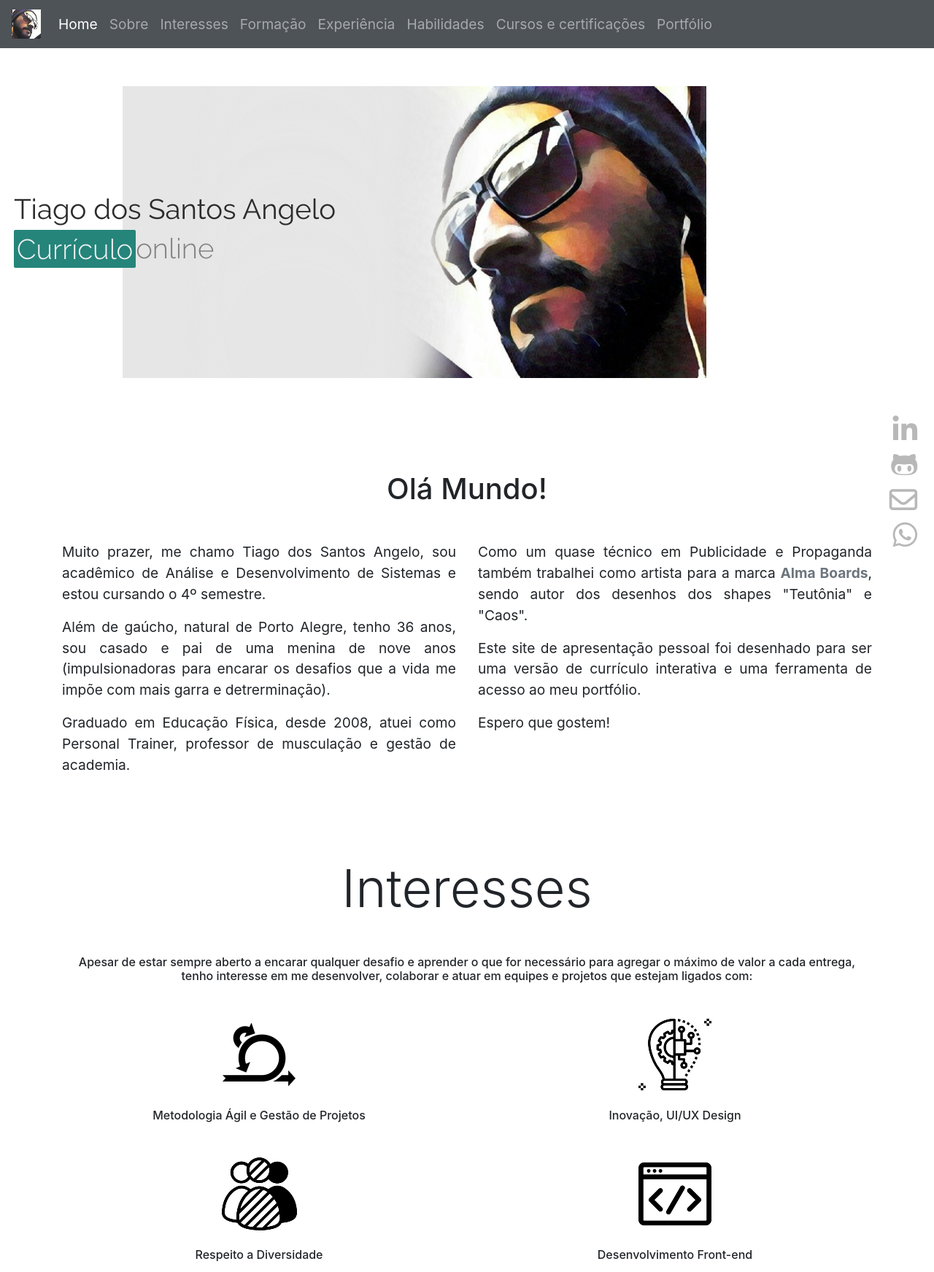
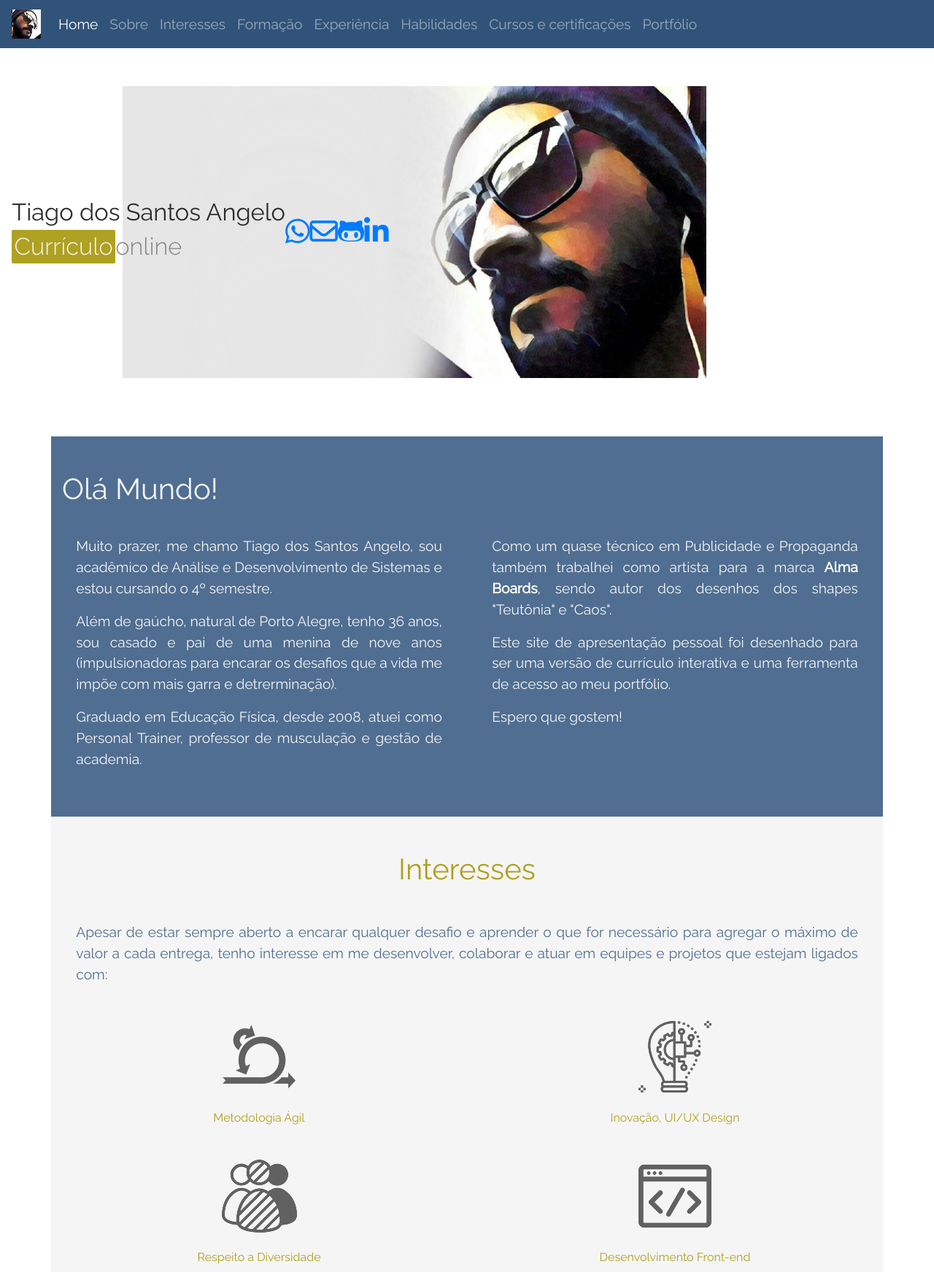
Before and after one commit to TiSAngelo/tisangelo.github.io, a plain HTML site: page index.html in a window 1280 px wide. Shown: the top 1743 px of the page at 73% size. Drawn offline with nearby package versions, Linux system fonts and the light colour scheme.

Commit message:
tentando ajustar icones

```diff
--- a/index.html
+++ b/index.html
@@ -15,7 +15,7 @@
 <body>
 
     <!--MENU DE NAVEGAÇÃO-->
-    <nav id="mainMenu" class="navbar navbar-expand-lg navbar-dark fixed-top bg-dark">
+    <nav id="mainMenu" class="navbar navbar-expand-lg navbar-dark fixed-top bg-info">
         <img src="avatar.jpg" class="navbar-brand mb-0 h1">
         <button class="navbar-toggler" type="button" data-toggle="collapse" data-target="#navbarSupportedContent" aria-controls="navbarSupportedContent" aria-expanded="false" aria-label="Toggle navigation">
             <span class="navbar-toggler-icon"></span>
@@ -58,13 +58,27 @@
             <h1 class="site-title">Tiago dos Santos Angelo</h1>
             <h2 class="site-subtitle"><span class="selected">Currículo</span>online</h2>
         </div>
+        <section class="contact">
+            <div class="item">
+                <a href="https://api.whatsapp.com/send?phone=5551984303340" target="_blank"><i class="fab fa-whatsapp fa-2x" id="whatsapp"></i></a>
+            </div>
+            <div class="item">
+                <a href="mailto:tisangelo@gmail.com" target="_blank"><i class="far fa-envelope fa-2x" id="email"></i></a>
+            </div>
+            <div>
+                <a href="https://github.com/TiSAngelo" target="_blank"><i class="fab fa-github-alt fa-2x" id="github"></i></a>
+            </div class="item">
+            <div class="item">
+                <a href="https://www.linkedin.com/in/tiago-dos-santos-angelo/" target="_blank"><i class="fab fa-linkedin-in fa-2x" id="linkedin"></i></a>
+            </div>
+        </section>
     </header>
 
     <!--SOBRE-->
     <div data-spy="scroll" data-target="#about" data-offset="0">
 
-        <div class="container">
-            <h1 class="display-5 text-center mb-5 pt-5" id="about">Olá Mundo!</h1>
+        <div class="about container">
+            <h1 class="about-title display-5 text-left pt-5" id="about">Olá Mundo!</h1>
             <div class="row mb-5">
 
                 <div class="col-sm">
@@ -75,8 +89,8 @@
                 </div>
                 <div class="col-sm">
 
-                    <p class="text-justify">Como um quase técnico em Publicidade e Propaganda também trabalhei como artista para a marca <a class="text-muted" href="https://almaboards.com.br/" target="blank"><strong>Alma Boards</strong></a>, sendo autor dos desenhos dos shapes
-                        "Teutônia" e "Caos".</p>
+                    <p class="text-justify">Como um quase técnico em Publicidade e Propaganda também trabalhei como artista para a marca <a class="alma" href="https://almaboards.com.br/" target="blank"><strong>Alma Boards</strong></a>, sendo autor dos desenhos dos shapes "Teutônia"
+                        e "Caos".</p>
                     <p class="text-justify"> Este site de apresentação pessoal foi desenhado para ser uma versão de currículo interativa e uma ferramenta de acesso ao meu portfólio.</p>
                     <p class="text-justify">Espero que gostem!</p>
                 </div>
@@ -93,16 +107,16 @@
 
         <!--INTERESSES-->
         <div data-spy="scroll" data-target="#interesses" data-offset="0">
-            <div class="container mb-5 text-center" id="interesses">
-                <h3 class="display-3 mb-5 pt-5" id="interests">Interesses</h3>
-                <h6>Apesar de estar sempre aberto a encarar qualquer desafio e aprender o que for necessário para agregar o máximo de valor a cada entrega, tenho interesse em me desenvolver, colaborar e atuar em equipes e projetos que estejam ligados com:
-                </h6>
+            <div class="interests container mb-5 text-center" id="interesses">
+                <h1 class="interests-title display-5 mb-5 pt-5" id="interests">Interesses</h1>
+                <p>Apesar de estar sempre aberto a encarar qualquer desafio e aprender o que for necessário para agregar o máximo de valor a cada entrega, tenho interesse em me desenvolver, colaborar e atuar em equipes e projetos que estejam ligados com:
+                </p>
 
                 <div class="row mb-5 mt-5">
                     <div class="col-sm mb-5">
 
                         <img src="images/scrum.png" class="img-fluid mb-4">
-                        <h6 class="mb-5">Metodologia Ágil e Gestão de Projetos</h6>
+                        <h6 class="mb-5">Metodologia Ágil</h6>
                         <img src="images/diversidade.png" class="img-fluid mb-4">
                         <h6>Respeito a Diversidade</h6>
 
@@ -121,20 +135,20 @@
 
         <!--FORMAÇÃO-->
         <div data-spy="scroll" data-target="#formacao" data-offset="0">
-            <div class="container text-center pb-4" id="formacao">
-                <h1 class="display-3 mb-5 pt-5 " id="education">Formação</h1>
+            <div class="education container text-center pb-4" id="formacao">
+                <h1 class="education-title display-5 mb-5 pt-5 " id="education">Formação</h1>
 
-                <div class="row mb-5 ">
-                    <div class="col-sm ">
+                <div class="row mb-5">
+                    <div class="unisinos col-sm mb-4">
                         <i class="fas fa-laptop-code fa-4x mb-3"></i>
-                        <h4 class="text-dark mt-3 ">Análise e Desenvolvimento de Sistemas</h4>
+                        <h4 class="mt-3 ">Análise e Desenvolvimento de Sistemas</h4>
                         <h5 class="mb-4 ">Unisinos - EAD</h5>
                         <p><strong>Início: </strong>06/2018<br/>
                             <strong>Conclusão: </strong>Em andamento.</p>
                     </div>
                     <div class="col-sm ">
                         <i class="fas fa-dumbbell fa-4x mb-3"></i>
-                        <h4 class="text-dark mt-3 ">Educação Física</h4>
+                        <h4 class="mt-3 ">Educação Física</h4>
                         <h5 class="mb-4 ">UNILASALLE - Canoas, RS</h5>
                         <p><strong>Início: </strong>01/2003<br/>
                             <strong>Conclusão: </strong>12/2007.</p>
@@ -146,13 +160,13 @@
         <!--EXPERIÊNCIA PROFISISONAL-->
         <div data-spy="scroll" data-target="#experiencia" data-offser="0">
             <div class="container text-center pb-4" id="experiencia">
-                <h1 class="display-3 mb-5 pt-5 " id="education">Experiência Profissional</h1>
+                <h1 class="experience display-5 mb-5 pt-5 " id="experience">Experiência Profissional</h1>
             </div>
 
             <!--HABILIDADES-->
             <div data-spy="scroll" data-target="#skills" data-offset="0">
                 <div class="container mb-5" id="habilidades">
-                    <h1 class="display-3 mb-5 mt-5 pt-5 text-center" id="skills">Habilidades</h1>
+                    <h1 class="skills display-5 mb-5 mt-5 pt-5 text-center" id="skills">Habilidades</h1>
                     <ul class="list-group dev-icons">
 
                         <li class="list-group-item mt-3">
@@ -204,7 +218,7 @@
             <!--CURSOS E CERTIFICAÇÕES-->
             <div data-spy="scroll" data-target="#certificates" data-offset="0">
                 <div class="container" id="cursos">
-                    <h1 class="display-3 mb-5 pt-5 text-center" id="certificates">Cursos e certificações</h1>
+                    <h1 class="certificaes display-5 mb-5 pt-5 text-center" id="certificates">Cursos e certificações</h1>
                     <!--GESTÃO ÁGIL, MODULAR E FLEXÍVEL-->
                     <div class="row">
                         <div class="col-sm">
@@ -332,14 +346,14 @@
             <!--PORTFÓLIO-->
             <div data-spy="scroll" data-target="#jobs" data-offset="0">
                 <div class="container">
-                    <h1 class="display-3 mb-4 pt-5" id="jobs">Portfólio</h1>
+                    <h1 class="display-5 mb-4 pt-5" id="jobs">Portfólio</h1>
                     <a href="https://tisangelo.github.io/imersaoCSS_alura" target="_blank">Site Pessoal - Imersao Hipster CSS (alura)</a>
                 </div>
             </div>
 
 
-            <!--CONTATOS FLUTUANTES-->
-            <div class="container" id="flutuantes">
+            <!--CONTATOS FLUTUANTES
+            <div class="contact container" id="flutuantes">
                 <div>
                     <a href="https://api.whatsapp.com/send?phone=5551984303340" target="_blank"><i class="fab fa-whatsapp fa-2x" id="whatsapp"></i></a>
                 </div>
@@ -352,7 +366,7 @@
                 <div>
                     <a href="https://www.linkedin.com/in/tiago-dos-santos-angelo/" target="_blank"><i class="fab fa-linkedin-in fa-2x" id="linkedin"></i></a>
                 </div>
-            </div>
+            </div>-->
 
 
 
--- a/style.css
+++ b/style.css
@@ -5,13 +5,25 @@
 }
 
 .navbar {
-    opacity: 0.87;
     z-index: 1;
     width: 100vw;
 }
 
+.navbar.bg-info {
+    background-color: rgb(49, 83, 121)!important;
+}
+
 body {
     font-size: 1.2em;
+    font-family: 'Raleway', sans-serif;
+}
+
+p {
+    padding: 0 1em;
+}
+
+h6 {
+    font-weight: 400;
 }
 
 header {
@@ -25,71 +37,92 @@ header {
     align-items: center;
 }
 
-.title h1 {
-    font-family: 'Raleway', sans-serif;
-    font-size: 2em;
+.title h1,
+.title h2 {
+    font-size: 1.7em;
     color: rgb(44, 44, 44);
     margin-left: 0.5em;
 }
 
 .title h2 {
-    font-family: 'Raleway', sans-serif;
-    color: gray;
-    font-size: 2em;
+    color: rgb(134, 134, 134);
     font-weight: 300;
-    margin-left: 0.5em;
 }
 
 .selected {
-    background-color: #25857b;
+    background-color: rgb(175, 161, 33);
     color: whitesmoke;
     padding: 0.1em;
     border-radius: 2px;
 }
 
-#formacao {
-    background-image: url("./images/formacao.jpg");
-    border-radius: 4px 4px;
+.about {
+    color: whitesmoke;
+    background-color: rgb(80, 110, 145);
+    padding-bottom: .05em;
 }
 
-#habilidades {
+.about-title {
+    margin-bottom: 1em;
+}
+
+.alma {
+    color: white;
+    transition: 0.2s;
+}
+
+.alma:active,
+.alma:hover {
+    background-color: rgb(175, 160, 30);
+    color: whitesmoke;
+    border-radius: 2px;
+}
+
+.interests {
+    background-color: whitesmoke;
+    color: rgb(80, 110, 145);
+}
+
+.interests h1 {
+    color: rgb(175, 160, 30);
+}
+
+.interests h6 {
+    color: rgb(175, 160, 30);
+}
+
+.interests p {
+    text-align: justify;
+}
+
+.interests img {
+    opacity: 0.6;
+}
+
+.education {
+    color: rgb(49, 83, 121);
+    background-color: rgb(179, 175, 139);
+}
+
+.education h4 {
+    color: rgb(49, 83, 121);
+}
+
+.experience {}
+
+.skills {
     background-image: url(/images/cursos.jpg);
 }
 
-#whatsapp {
-    color: rgb(184, 184, 184);
-    position: fixed;
-    top: 88%;
-    right: 1%;
-    padding: 10px;
-    z-index: 10000000;
-}
+.certificates {}
 
-#email {
-    color: rgb(184, 184, 184);
-    position: fixed;
-    top: 82%;
-    right: 1%;
-    padding: 10px;
-    z-index: 10000000;
-}
+.jobs {}
 
-#github {
-    color: rgb(184, 184, 184);
-    position: fixed;
-    top: 76%;
-    right: 1%;
-    padding: 10px;
-    z-index: 10000000;
-}
-
-#linkedin {
-    color: rgb(184, 184, 184);
-    position: fixed;
-    top: 70%;
-    right: 1%;
-    padding: 10px;
-    z-index: 10000000
+.contact {
+    display: flex;
+    flex-direction: row;
+    align-content: flex-end;
+    color: rgb(44, 44, 44);
 }
 
 
```
